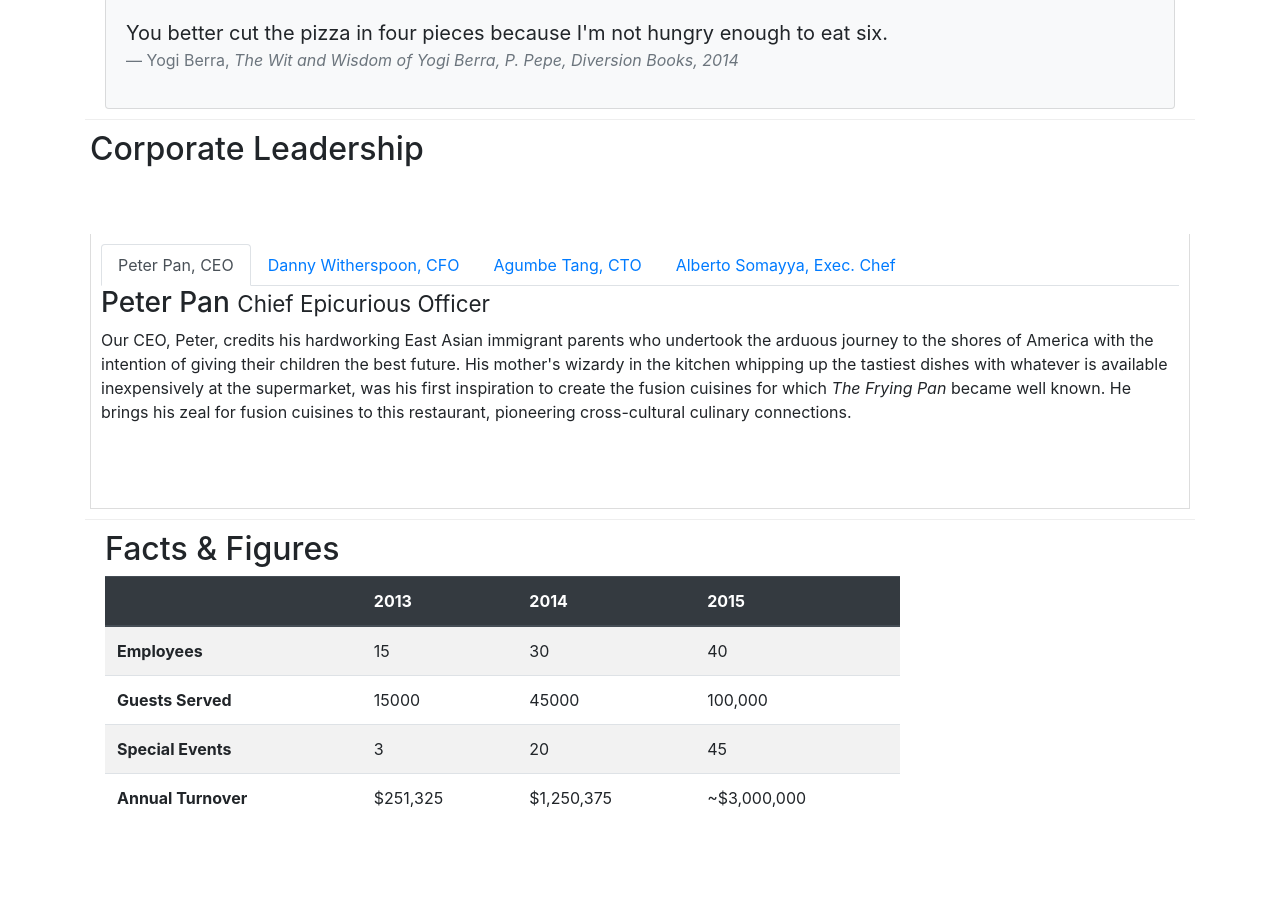
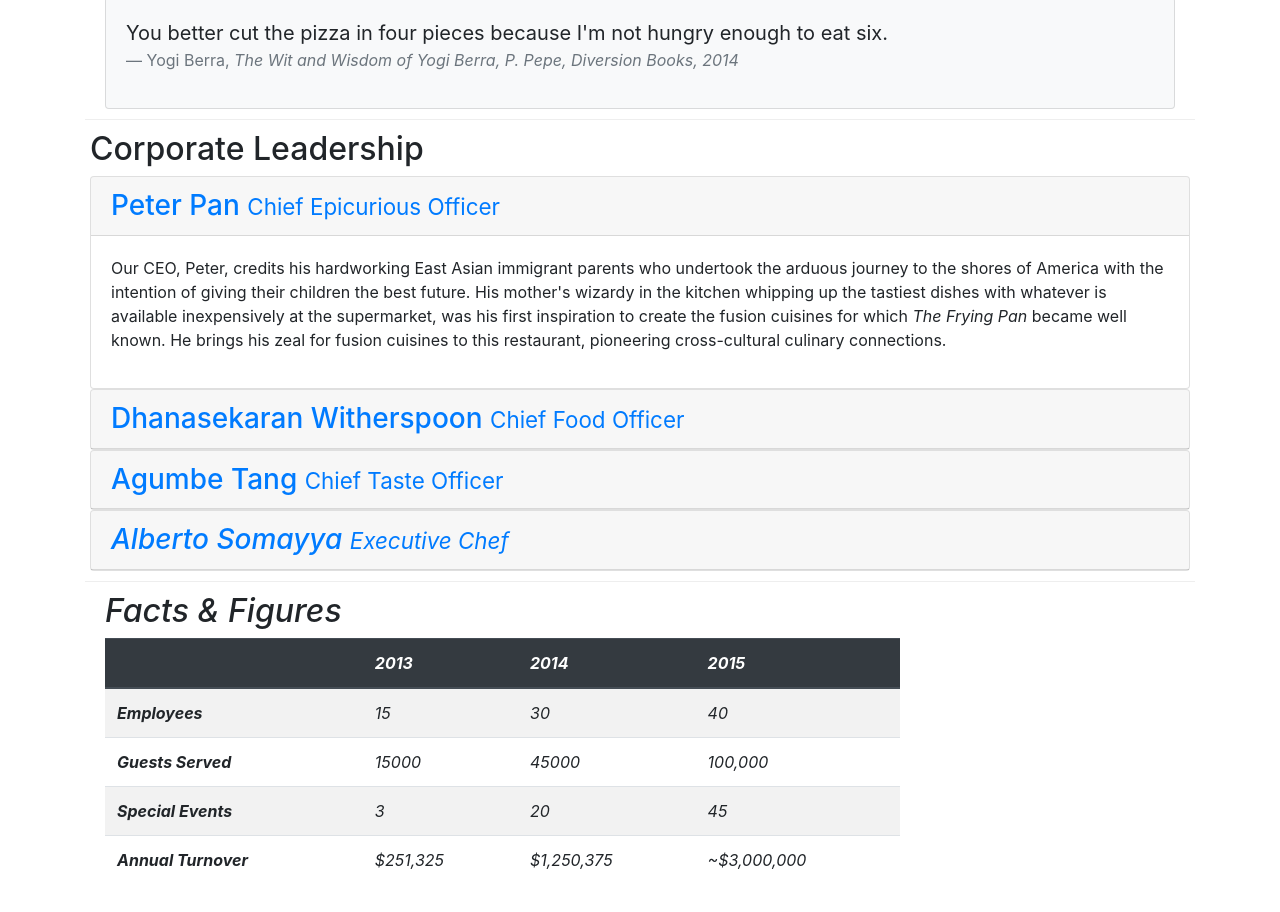
Before and after one commit to AlfiyaShaikh-10/Front-End-Web_UI_framework, a website: page aboutus.html in a window 1280 px wide. Shown: the part 758-1670 px from the top of the page. Drawn offline with nearby package versions, Linux system fonts and the light colour scheme.

Commit message:
accordion

```diff
--- a/aboutus.html
+++ b/aboutus.html
@@ -124,78 +124,106 @@
     <div class="container">
         <div class="row  row-content">
             <h2>Corporate Leadership</h2>
-            <div class="tab-content">
-            <ul class="nav nav-tabs">
-                <li class="nav-item">
-                    <a class="nav-link active" href="#peter" role="tab" data-toggle="tab">Peter Pan, CEO</a>
-                </li>
-                <li class="nav-item">
-                    <a class="nav-link" href="#danny" role="tab" data-toggle="tab">Danny Witherspoon, CFO</a>
-                </li>
-                <li class="nav-item">
-                    <a class="nav-link" href="#agumbe" role="tab" data-toggle="tab">Agumbe Tang, CTO</a>
-                </li>
-                <li class="nav-item">
-                    <a class="nav-link" href="#alberto" role="tab" data-toggle="tab">Alberto Somayya, Exec. Chef</a>
-                </li>
-            </ul>
 
-                <div role="tab-panel" class="tab-pane fade show active" id="peter">
-                    <h3>Peter Pan <small>Chief Epicurious Officer</small></h3>
-                    <div class="d-none d-sm-block">
-                        <p>Our CEO, Peter, credits his hardworking East Asian immigrant parents who undertook the
+            <div id="accordion">
+                <div class="card">
+                    <div class="card-header" role="tab" id="peterhead">
+                        <h3 class="mb-0">
+                            <a class="collapsed" data-toggle="collapse" data-target="#peter">
+                                Peter Pan <small>Chief Epicurious Officer</small>
+                            </a>
+                        </h3>
+                    </div>
+                    <div role="tab-panel" class="collapse show " id="peter" data-parent="#accordion">
+                        <div class="card-body">
+                            <p class="d-none d-sm-block">Our CEO, Peter, credits his hardworking East Asian immigrant
+                                parents who undertook the
                                 arduous
                                 journey to the shores of America with the intention of giving their children the best
                                 future. His
-                            mother's wizardy in the kitchen whipping up the tastiest dishes with whatever is available
-                            inexpensively at the supermarket, was his first inspiration to create the fusion cuisines
+                                mother's wizardy in the kitchen whipping up the tastiest dishes with whatever is
+                                available
+                                inexpensively at the supermarket, was his first inspiration to create the fusion
+                                cuisines
                                 for which
-                            <em>The Frying Pan</em> became well known. He brings his zeal for fusion cuisines to this
+                                <em>The Frying Pan</em> became well known. He brings his zeal for fusion cuisines to
+                                this
                                 restaurant, pioneering cross-cultural culinary connections.
                             </p>
                         </div>
                     </div>
-                <div role="tab-panel" class="tab-pane fade show " id="danny">
-
-                    <h3>Dhanasekaran Witherspoon <small>Chief Food Officer</small></h3>
-
-                    <div class="d-none d-sm-block">
-                        <p>Our CFO, Danny, as he is affectionately referred to by his colleagues, comes from a long
+                </div>
+                <div class="card">
+                    <div class="card-header" role="tab" id="dannyhead">
+                        <h3 class="mb-0">
+                            <a class="collapsed" data-toggle="collapse" data-target="#danny">
+                                Dhanasekaran Witherspoon <small>Chief Food Officer</small>
+                            </a>
+                        </h3>
+                    </div>
+                    <div class="collapse" id="danny" data-parent="#accordion">
+                        <div class="card-body">
+                            <p class="d-none d-sm-block">Our CFO, Danny, as he is affectionately referred to by his
+                                colleagues, comes from a long
                                 established
                                 family tradition in farming and produce. His experiences growing up on a farm in the
                                 Australian
-                            outback gave him great appreciation for varieties of food sources. As he puts it in his own
+                                outback gave him great appreciation for varieties of food sources. As he puts it in his
+                                own
                                 words,
                                 <em>Everything that runs, wins, and everything that stays, pays!</em>
                             </p>
                         </div>
                     </div>
-                <div role="tab-panel" class="tab-pane fade show " id="agumbe">
-
-                    <h3>Agumbe Tang <small>Chief Taste Officer</small></h3>
-                    <div class="d-none d-sm-block">
-                        <p>Blessed with the most discerning gustatory sense, Agumbe, our CTO, personally ensures that
+                </div>
+                <div class="card">
+                    <div class="card-header" role="tab" id="agumbehead">
+                        <h3 class="mb-0">
+                            <a class="collapsed" data-toggle="collapse" data-target="#agumbe">
+                                Agumbe Tang <small>Chief Taste Officer</small>
+                            </a>
+                        </h3>
+                    </div>
+                    <div class="collapse" id="agumbe" data-parent="#accordion">
+                        <div class="card-body">
+                            <p class="d-none d-sm-block">Blessed with the most discerning gustatory sense, Agumbe, our
+                                CTO, personally ensures that
                                 every dish
-                            that we serve meets his exacting tastes. Our chefs dread the tongue lashing that ensues if
+                                that we serve meets his exacting tastes. Our chefs dread the tongue lashing that ensues
+                                if
                                 their
-                            dish does not meet his exacting standards. He lives by his motto, <em>You click only if you
+                                dish does not meet his exacting standards. He lives by his motto, <em>You click only if
+                                    you
                                     survive
-                                my lick.</em></p>
+                                    my lick.</p>
                         </div>
                     </div>
-                <div role="tab-panel" class="tab-pane fade show " id="alberto">
-
-                    <h3>Alberto Somayya <small>Executive Chef</small></h3>
-
-                    <div class="d-none d-sm-block">
-                        <p>Award winning three-star Michelin chef with wide International experience having worked
+                </div>
+                <div class="card">
+                    <div class="card-header" role="tab" id="albertohead">
+                        <h3 class="mb-0">
+                            <a class="collapsed" data-toggle="collapse" data-target="#alberto">
+                                Alberto Somayya <small>Executive Chef</small>
+                            </a>
+                        </h3>
+                    </div>
+                    <div class="collapse" id="alberto" data-parent="#accordion">
+                        <div class="card-body">
+                            <p class="d-none d-sm-block">Award winning three-star Michelin chef with wide International
+                                experience having worked
                                 closely with
-                            whos-who in the culinary world, he specializes in creating mouthwatering Indo-Italian fusion
-                            experiences. He says, <em>Put together the cuisines from the two craziest cultures, and you
+                                whos-who in the culinary world, he specializes in creating mouthwatering Indo-Italian
+                                fusion
+                                experiences. He says, <em>Put together the cuisines from the two craziest cultures, and
+                                    you
                                     get a
                                     winning hit! Amma Mia!</em></p>
                         </div>
                     </div>
+                </div>
+
+
+
             </div>
         </div>
 
```
Lines whose indentation alone changed are shown as unchanged.
